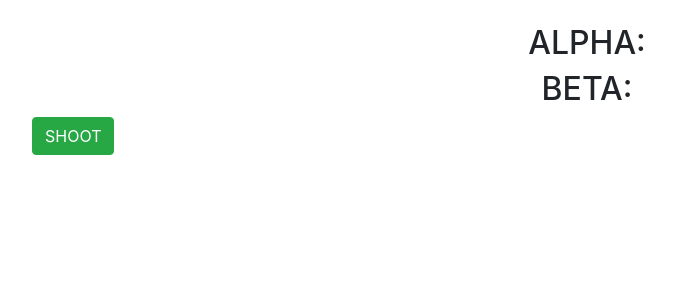
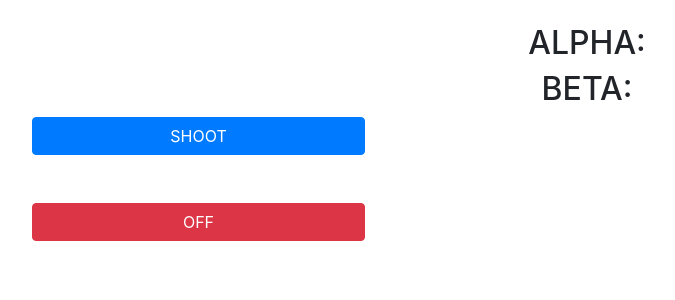
Before and after one commit to nisaruj/give-it-a-shot, a Flask app: page /gun in a window 1280 px wide. Shown: the top 300 px of the page, without its empty margins (53-728 px from the left). Run offline with Flask 2, Linux system fonts and the light colour scheme; some libraries are stand-ins or nearby versions.

Commit message:
Add gun's toggle switch

```diff
--- a/templates/gun.html
+++ b/templates/gun.html
@@ -9,14 +9,22 @@
     <script src="https://cdnjs.cloudflare.com/ajax/libs/jquery/3.3.1/jquery.js"></script>
 </head>
 <body>
+    <style>
+        .btn {
+            width: 30%;
+            height: 10%;
+        }
+    </style>
     <div class="container">
         <br>
         <h2 style="text-align: center;" id="alpha-val">ALPHA: </h2>
         <h2 style="text-align: center;" id="beta-val">BETA: </h2>
-        <button class="btn btn-success btn-xl" id="shoot">SHOOT</button>
+        <button class="btn btn-primary btn-xl" id="shoot">SHOOT</button><br><br><br>
+        <button class="btn btn-danger btn-xl" id="switch">OFF</button>
         <script>
-            let alpha, beta, gamma;
+            let alpha, beta, gamma
             let finishCalibrate = false
+            let status = true
 
             window.ondeviceorientation = function(event) {
                 alpha = Math.round(event.alpha)
@@ -27,14 +35,26 @@
             }
 
             setInterval(function(){
-                if (finishCalibrate) {
+                if (status && finishCalibrate) {
                     $.get('http://' + document.domain + ':' + location.port + '/shoot/' + alpha + '/' + beta + '/0/20', function( data ) {
                         console.log(data)
                     });
                 }
             }, 200);
 
+            $('#switch').click(function() {
+                status = !status
+                if (status) {
+                    $(this).attr('class', 'btn btn-danger btn-xl')
+                    $(this).text('OFF')
+                } else {
+                    $(this).attr('class', 'btn btn-success btn-xl')
+                    $(this).text('ON')
+                }
+            })
+
             $("#shoot").click(function() {
+                if (!status) return;
                 if (!finishCalibrate) {
                     $.get('http://' + document.domain + ':' + location.port + '/calibrate/' + alpha + '/' + beta + '/0/20', function( data ) {
                         console.log(data)
```
